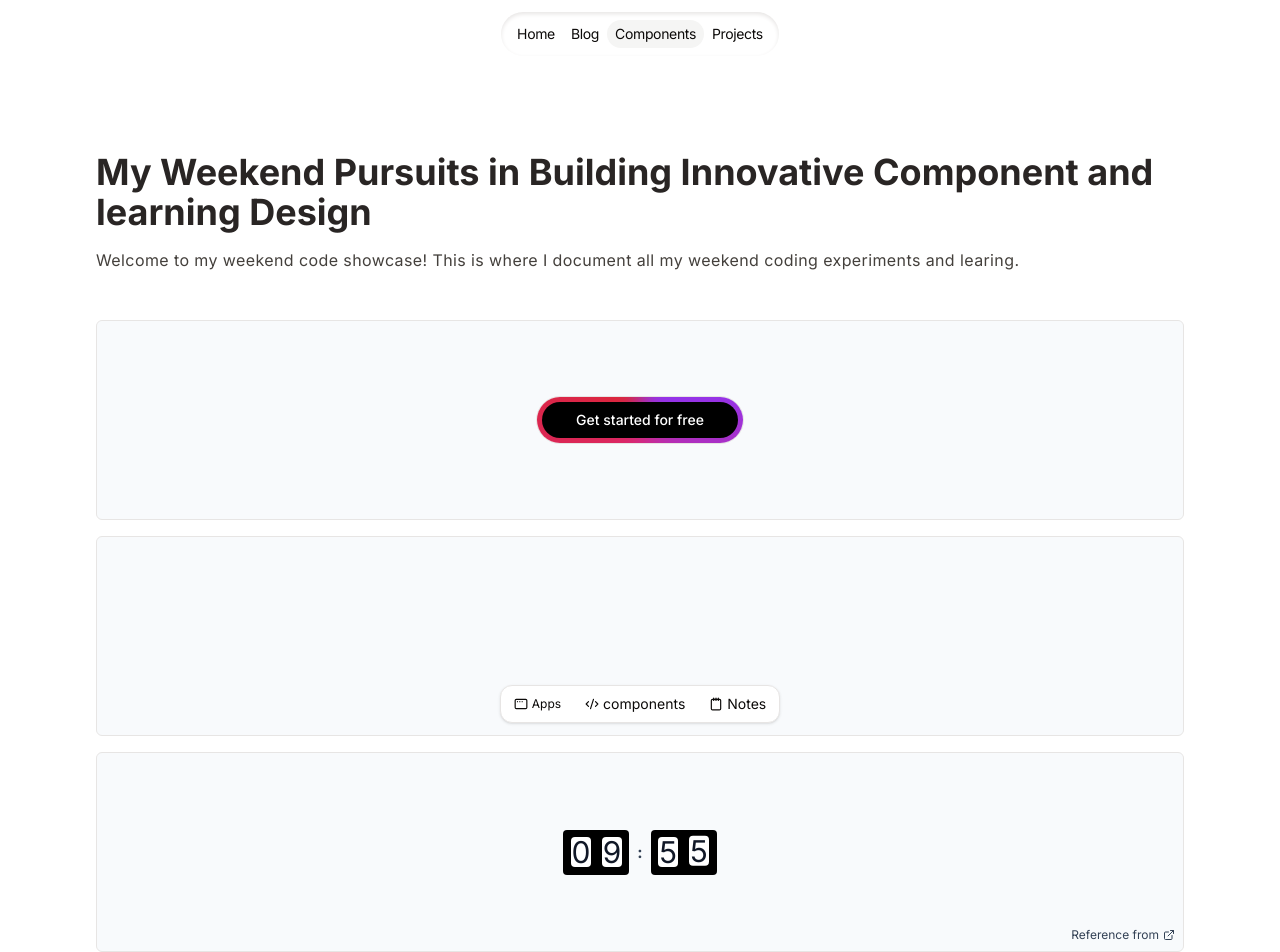
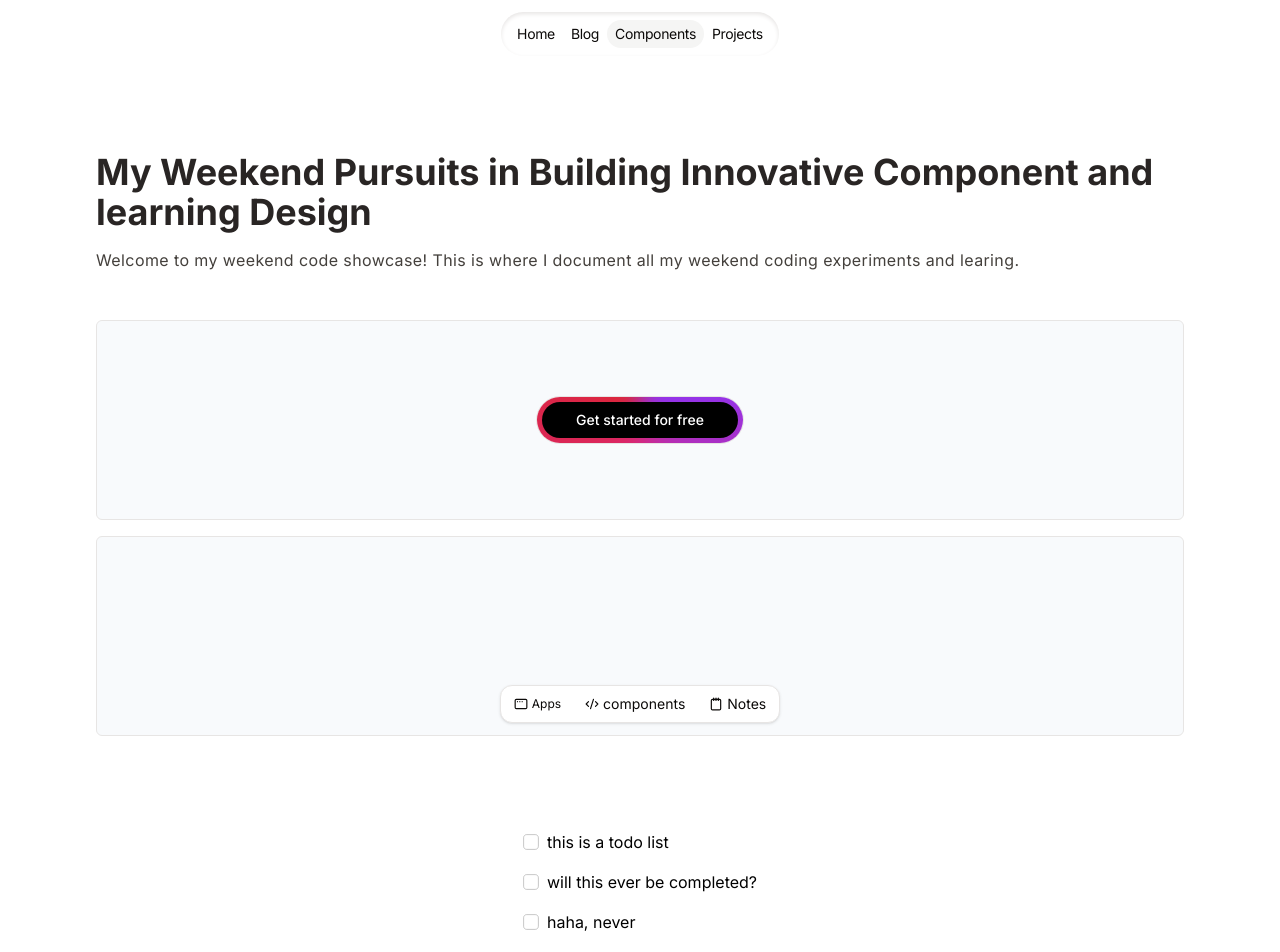
Before and after one commit to prasenjitpawar22/profile-web, a Next.js app: page /components in a window 1280 px wide. Shown: the top 952 px of the page. Built offline with nearby package versions, Linux system fonts and the light colour scheme.

Commit message:
checkbox

```diff
--- a/app/components/page.tsx
+++ b/app/components/page.tsx
@@ -1,23 +1,15 @@
 'use client'
 
-import { Drawer, DrawerComp } from '@/components/drawer'
-import { useDrawer } from '@/components/drawer-blur/provider'
-import { Button } from '@/components/ui/button'
-import { CardsShuffle } from '@/components/weekend-components/cards-shuffle'
-import DiscoButton from '@/components/weekend-components/disco-button'
+import { DrawerComp } from '@/components/drawer'
+import { TodoCheckboxExample } from '@/components/weekend-components/todo-checkbox'
 import { AppSelector } from '@/components/weekend-components/dynamic-action-bar/app-selector'
 import { DynamicActionBar } from '@/components/weekend-components/dynamic-action-bar/index'
-import { SliderThrow } from '@/components/weekend-components/dynamic-action-bar/slider-throw'
 import { GlideRadioButton } from '@/components/weekend-components/glide-radio-button'
-import InlinePopup from '@/components/weekend-components/inline-popup'
 import { MultiSelectExample } from '@/components/weekend-components/multi-select'
-import { NormalAccordion } from '@/components/weekend-components/normal-accordion'
 import SlideUpButton from '@/components/weekend-components/slide-up-button'
-import { Test } from '@/components/weekend-components/testing/test'
 import Timer from '@/components/weekend-components/timer'
 
 export default function Page() {
-  const { open, setOpen } = useDrawer()
 
   return (
     <>
@@ -39,12 +31,15 @@ export default function Page() {
         {/* <SliderThrow /> */}
         {/* <CardsShuffle /> */}
         {/* <NormalAccordion /> */}
-        <Timer />
+        {/* <Timer />
         <GlideRadioButton />
         <AppSelector />
-        <MultiSelectExample />
-        <div className='relative flex p-2 border bg-slate-50 text-slate-700 rounded-md h-[200px] w-full items-center justify-center'>
+        <MultiSelectExample /> */}
+        {/* <div className='relative flex p-2 border bg-slate-50 text-slate-700 rounded-md h-[200px] w-full items-center justify-center'>
           <DrawerComp />
+        </div> */}
+        <div className='relative flex p-2  text-slate-700 rounded-md h-[300px] w-full items-center justify-center'>
+          <TodoCheckboxExample />
         </div>
       </div>
     </>
--- /dev/null
+++ b/components/weekend-components/todo-checkbox.tsx
@@ -0,0 +1,86 @@
+"use client"
+
+import { motion, useAnimate, } from 'framer-motion'
+import { Input } from '../ui/input'
+import { useRef, useState } from 'react'
+
+
+const todos = ['this is a todo list', 'will this ever be completed?', 'haha, never', 'not funny!']
+
+export function TodoCheckboxExample() {
+    return <div>
+        {todos.map((todo, i) =>
+        (<TodoCheckbox backgroundId={`${i}`}
+            borderId={`border-${i}`} lineId={`line-${i}`}
+            text={todo} textId={`text-${i}`} tickId={`tick-${i}`} key={i} />))}
+    </div>
+}
+
+export const TodoCheckbox = ({ lineId, tickId, backgroundId, borderId, textId, text }: {
+    lineId: string, tickId: string, backgroundId: string, borderId: string, textId: string, text: string
+}) => {
+    const [checked, setChecked] = useState(false)
+    const [scope, animate] = useAnimate()
+    const isAnimating = useRef(false)
+
+
+    async function handleCheck() {
+        if (isAnimating.current) return // ⛔ Block if already animating
+        isAnimating.current = true // 🔒 Lock
+        if (checked) {
+            animate('#line', { width: '0', opacity: 1 })
+            await animate('#text', { opacity: 1, x: [3, 2, 0, -1, 0] })
+            animate('#tick', { pathLength: .2, })
+            await animate('#tick', { opacity: 0 })
+            await animate('#background', { opacity: 0, scale: [1, 0] })
+            await animate('#border', { pathLength: 2 })
+        }
+        else {
+            await animate('#border', { pathLength: 0 })
+            await animate('#background', { opacity: 1, scale: [0, 1] })
+            animate('#tick', { opacity: 1 })
+            await animate('#tick', { pathLength: [0, 1], })
+            animate('#line', { width: '100%', opacity: .4 })
+            await animate('#text', { opacity: .4, x: [3, 2, 0, -1, 0] })
+        }
+        setChecked((prev) => !prev)
+        isAnimating.current = false // 🔓 Unlock
+    }
+
+    return <div onClick={handleCheck} className={`flex items-center cursor-pointer gap-2 hover:bg-gray-100 p-2 rounded-md w-fit`} ref={scope}>
+        <motion.div  className='relative isolate w-fit h-fit cursor-pointer'>
+            <motion.svg className={'w-4 h-4'} width="30" height="30" viewBox="0 0 30 30" fill="none" xmlns="http://www.w3.org/2000/svg">
+                <motion.path id={'background'} initial={{opacity: 0, scale: 0}} opacity="0.4" d="M3 22V8C3 5.23858 5.23858 3 8 3H22C24.7614 3 27 5.23858 27 8V22C27 24.7614 24.7614 27 22 27H8C5.23858 27 3 24.7614 3 22Z" fill="#0811EC" stroke="#0811EC" stroke-width="5" />
+                <motion.defs>
+                    <motion.clipPath id="clip0_0_1">
+                        <motion.rect width="16" height="12" fill="white" transform="translate(8 9)" />
+                    </motion.clipPath>
+                </motion.defs>
+            </motion.svg>
+            <motion.svg className='w-4 h-4 absolute top-0' width="30" height="30" viewBox="0 0 26 26" fill="none" xmlns="http://www.w3.org/2000/svg">
+                <motion.path id={'border'} initial={{pathLength: 1}} d="M1 20V6C1 3.23858 3.23858 1 6 1H20C22.7614 1 25 3.23858 25 6V20C25 22.7614 22.7614 25 20 25H6C3.23858 25 1 22.7614 1 20Z" stroke="#A4A4A4" stroke-width="2" />
+            </motion.svg>
+            <motion.svg
+                className={'absolute top-0 scale-75 text-white'}
+                xmlns="http://www.w3.org/2000/svg"
+                fill="none"
+                viewBox="0 0 24 24"
+                strokeWidth={1.5}
+                stroke="currentColor"
+            >
+                <motion.path
+                    id={'tick'}
+                    initial={{pathLength: 0, opacity: 0}}
+                    strokeLinecap="round"
+                    strokeLinejoin="round"
+                    d="M4.5 12.75l6 6 9-13.5"
+                />
+            </motion.svg>
+            <Input checked={checked} className='hidden' type='checkbox' />
+        </motion.div>
+        <motion.p id='text' className='text-black relative'>
+            {text}
+            <motion.span id={'line'} initial={{width:'0'}} className="absolute left-0 top-1/2 h-[2px] bg-gray-500" />
+        </motion.p>
+    </div>
+}
```
